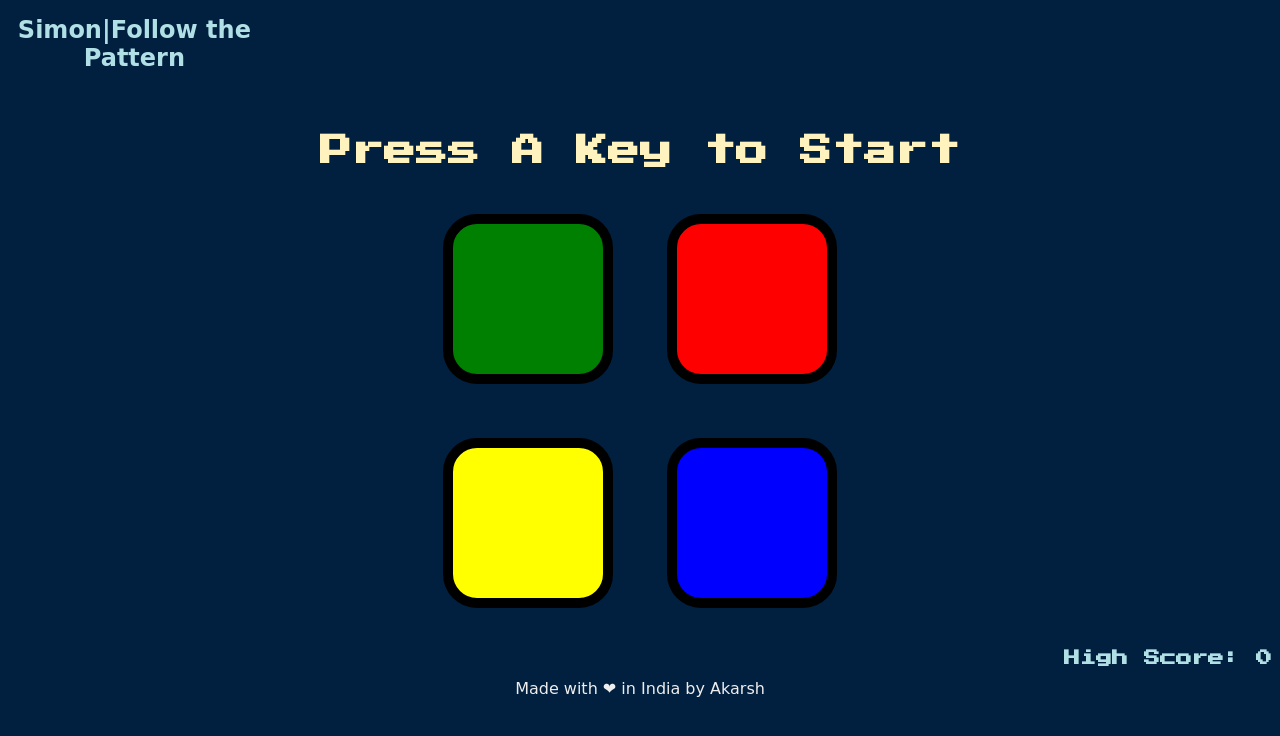
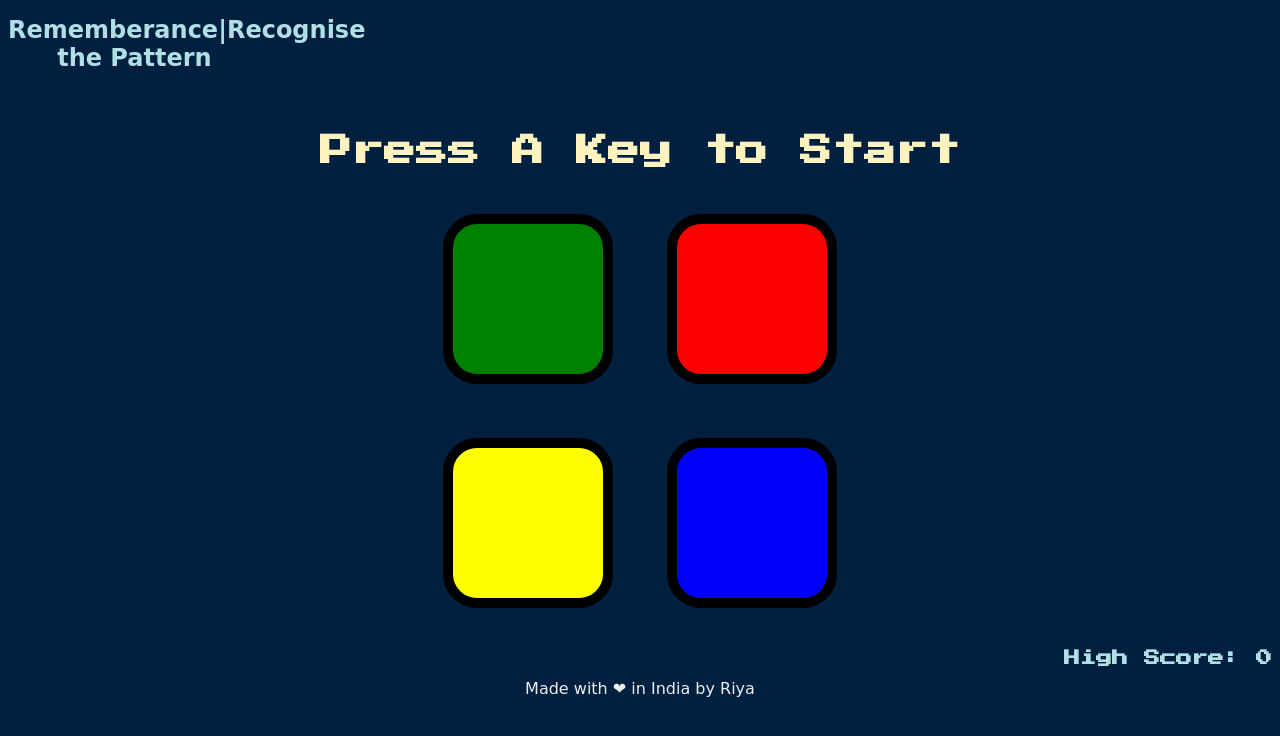
Before and after one commit to Riya7195/Rememberance-1, a plain HTML site: page index.html in a window 1280 px wide. Drawn offline with nearby package versions, Linux system fonts and the light colour scheme.

Commit message:
Update index.html

```diff
--- a/index.html
+++ b/index.html
@@ -3,13 +3,13 @@
 
 <head>
   <meta charset="utf-8">
-  <title>Simon|Follow the Pattern</title>
+  <title>Rememberance|Recognise the Pattern</title>
   <link rel="stylesheet" href="styles.css">
   <link href="https://fonts.googleapis.com/css?family=Press+Start+2P" rel="stylesheet">
 </head>
 
 <body>
-  <h1 id="logo">Simon|Follow the Pattern</h1>
+  <h1 id="logo">Rememberance|Recognise the Pattern</h1>
   <h1 id="level-title">Press A Key to Start</h1>
   <div class="container">
     <div lass="row">
@@ -37,7 +37,7 @@
   </div>
   <h2 id="high-score">High Score: 0</h2>
   <footer>
-      Made with ❤ in India by Akarsh
+      Made with ❤ in India by Riya
     </footer>
   <script src="https://ajax.googleapis.com/ajax/libs/jquery/3.5.1/jquery.min.js"></script>
   <script type="text/javascript" src="index.js"></script>
```
